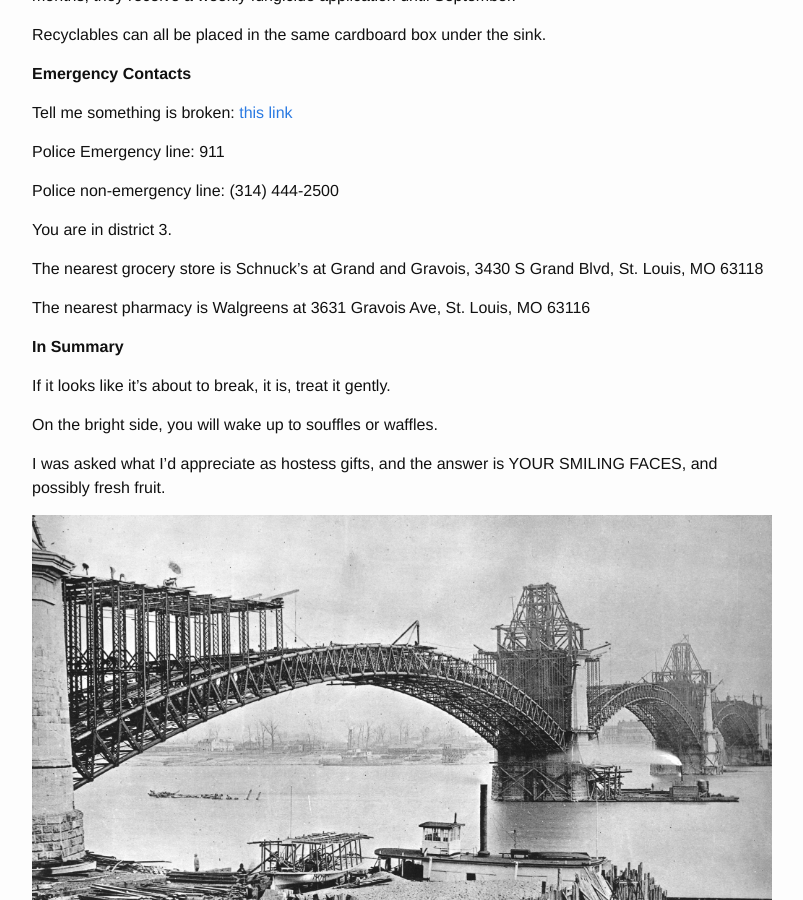
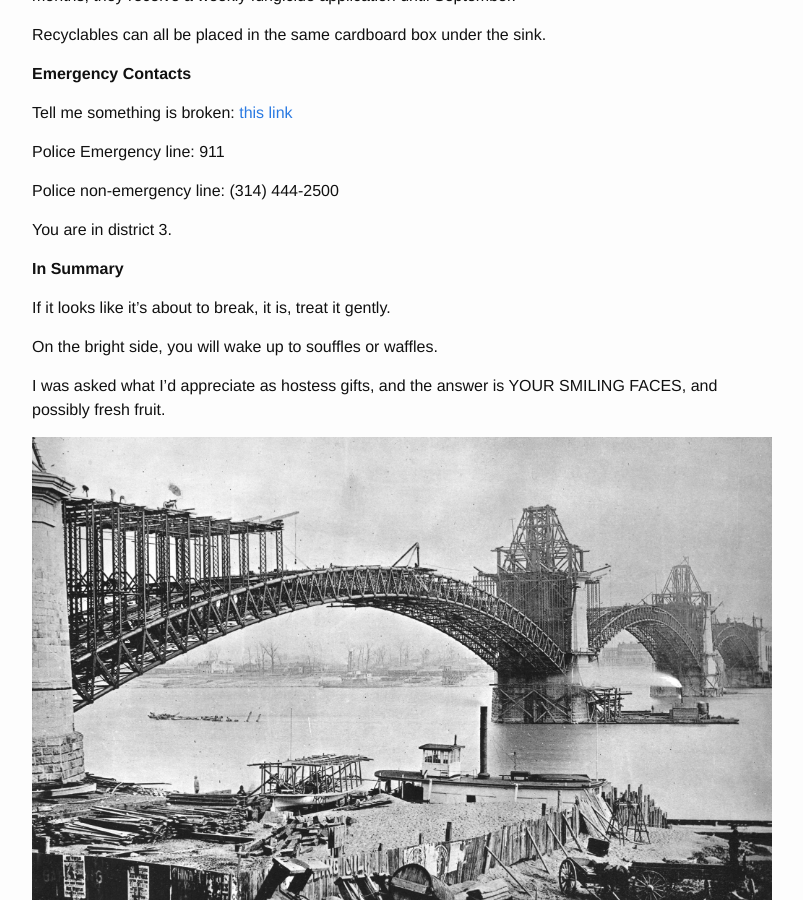
Before and after one commit to cranhandler/cranhandler.github.io, a Jekyll site: the page built from about/visiting.md, in a window 1280 px wide and 900 px high, scrolled down 1048 px. Shown: the whole window, without its empty margins (238-1041 px from the left). Built offline with Jekyll 4.4.1, drawn with Linux system fonts in a browser that asks for light colours; our own code applies the rules of GitHub Pages for plain Markdown files.

Commit message:
Update visiting.md
Remove personally identifying grocery store

```diff
--- a/about/visiting.md
+++ b/about/visiting.md
@@ -54,9 +54,6 @@ layout: default
 
  You are in district 3.
 
- The nearest grocery store is Schnuck's at Grand and Gravois, 3430 S Grand Blvd, St. Louis, MO 63118
-
- The nearest pharmacy is Walgreens at 3631 Gravois Ave, St. Louis, MO 63116
 
  **In Summary**
 
```
